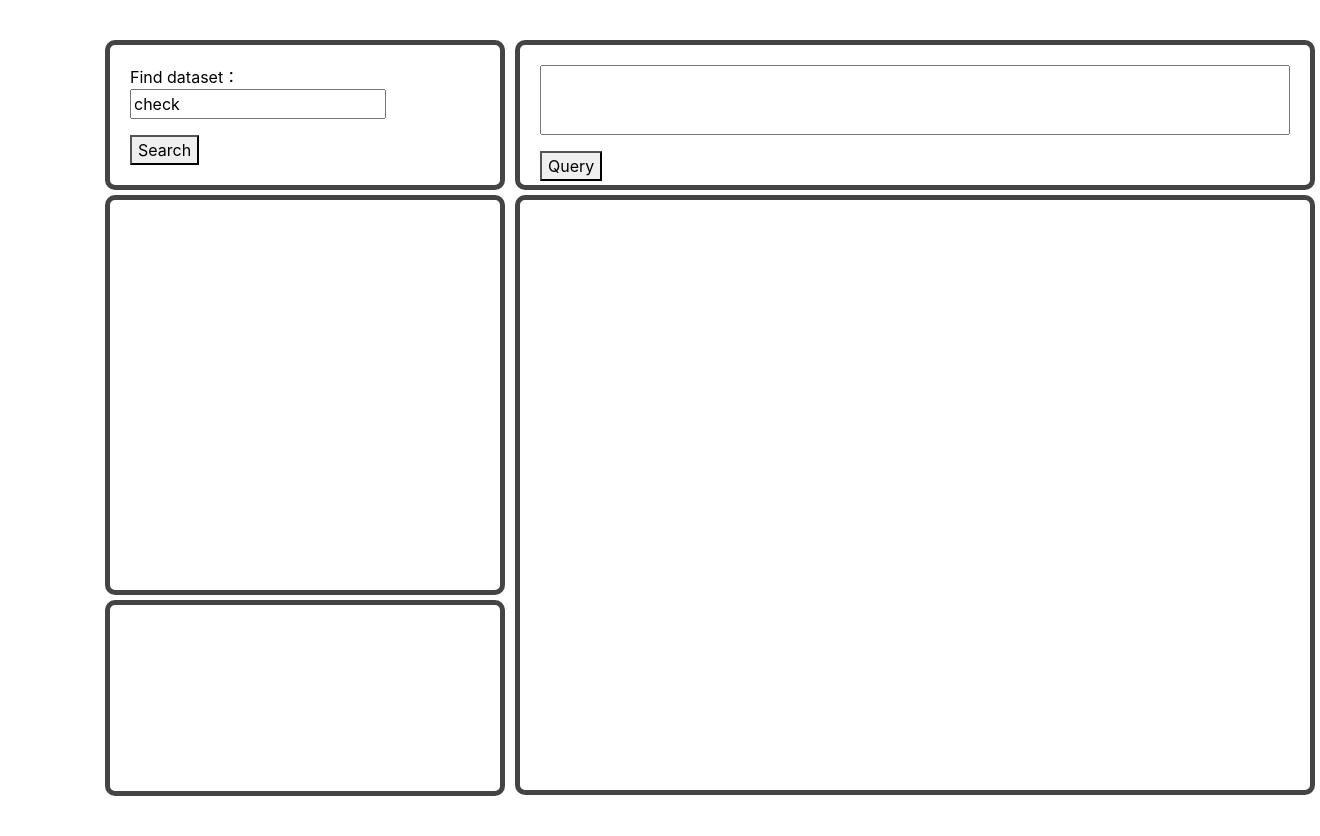
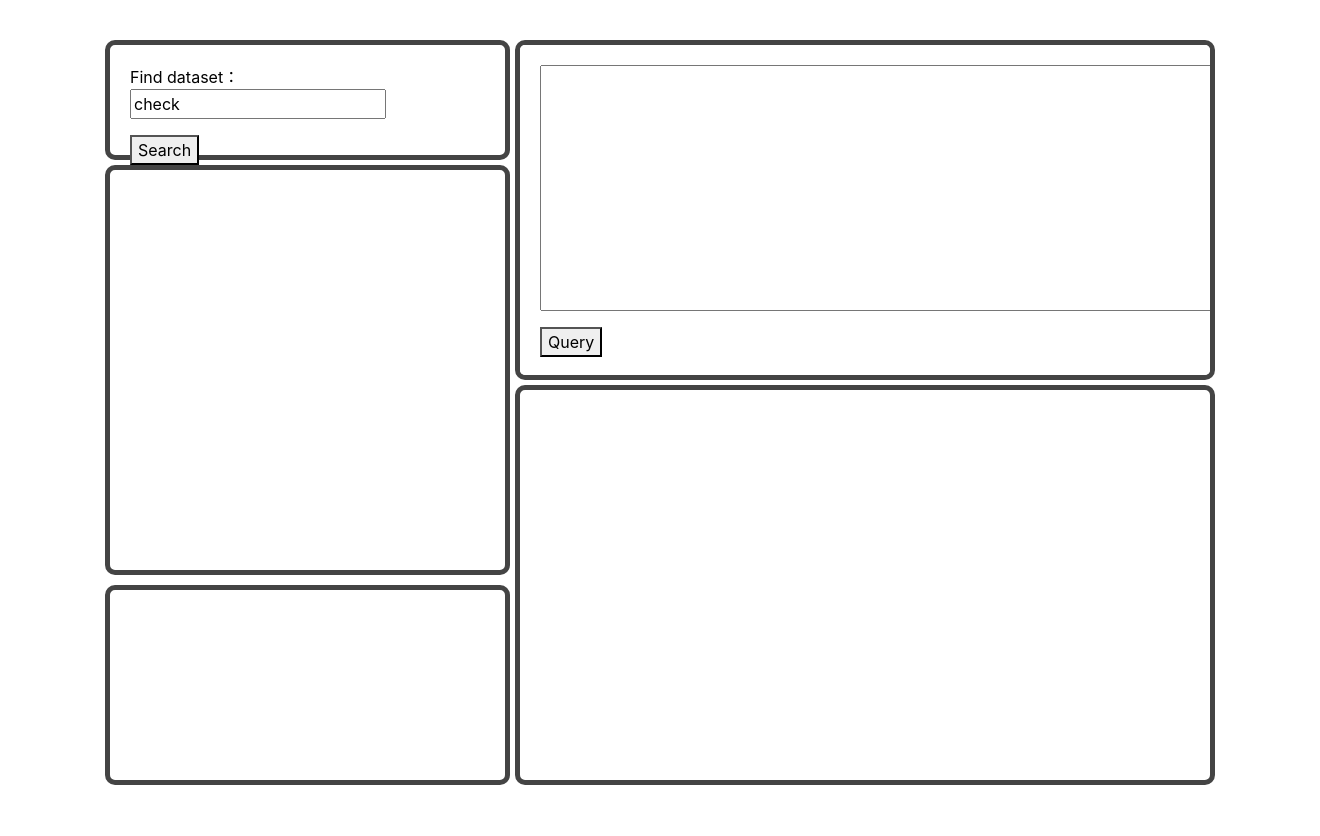
Before and after one commit to xxiao23/snowflake, a Django app: page /presto/query/ in a window 1320 px wide. After the commit the page ends 785 px from the top, so only its background shows below. Run offline with Django 3.2, Linux system fonts and the light colour scheme; some libraries are stand-ins or nearby versions.

Commit message:
Update: enlarge query grid size, and use the last line from text to query

```diff
--- a/UI/snowflakeUI/presto/static/presto/grid.css
+++ b/UI/snowflakeUI/presto/static/presto/grid.css
@@ -6,7 +6,7 @@ body {
     display: grid;
     grid-gap: 5px;
     grid-template-columns: repeat(4, [col] 200px );
-    grid-template-rows: repeat(2, [row] 150px );
+    grid-template-rows: repeat(2, [row] 120px );
     background-color: #ffffff;
     border-color: #000000;
 }
@@ -21,40 +21,34 @@ body {
 }
 
 .a {
-    grid-column: col / span 2;
-    grid-row: row;
-    height: 150px;
-    width: 400px;
+    grid-column: 1 / 3;
+    grid-row: 1;
 }
 
 .b {
-    grid-column: col 3 / span 2;
-    grid-row: row;
-    width: 800px;
-    height: 150px;
+    grid-column: 3 / 8;
+    grid-row: 1 / 6;
+    height: 340px;
+    overflow-y: scroll;
 }
 
 .c {
-    grid-column: col / span 2;
-    grid-row: row 2;
-    width: 400px;
+    grid-column: 1 / 3;
+    grid-row: 2 / 11;
+    height: 410px;
+    overflow-y: scroll;
+}
+
+.d {
+    grid-column: 3 / 8;
+    grid-row: 6 / 12;
     height: 400px;
     overflow-y: scroll;
 }
 
-.d {
-    grid-column: col 3 / span 2;
-    grid-row: row 2;
-    width: 800px;
-    height: 600px;
+.e {
+    grid-column: 1 / 3;
+    grid-row: 11;
+    height: 200px;
     overflow-y: scroll;
 }
-
-
-.e {
-    grid-column: col / span 2;
-    grid-row: row 52;
-    width: 400px;
-    height: 196px;
-    overflow-y: scroll;
-}
--- a/UI/snowflakeUI/presto/static/presto/presto.js
+++ b/UI/snowflakeUI/presto/static/presto/presto.js
@@ -30,7 +30,8 @@ $(document).ready(function () {
     });
 
     $("#AJAX_query").click(function () {
-        var info = $("#info_query").val();
+        var input = $("#info_query").val();
+        var info = input.substr(input.lastIndexOf("\n") + 1);
         var data = { "info": info };
         console.log(info);
 
--- a/UI/snowflakeUI/presto/templates/presto/query.html
+++ b/UI/snowflakeUI/presto/templates/presto/query.html
@@ -20,7 +20,9 @@
             <button id="AJAX_get" type="button">Search</button>
         </div>
         <div class="box b">
-            <p><input type="text" id="info_query" value=""  style="width: 100%; height: 70%"></p>
+            <p>
+                <textarea type="text" id="info_query" cols="90" rows="10"></textarea>
+            </p>
             <button id="AJAX_query" type="button">Query</button>
         </div>
         <div class="box c">
@@ -28,7 +30,9 @@
                 <p><ul class="mylist"></ul></p>
             </div>
         </div>
-        <div class="box d"><p><table id="table"><tbody></tbody></table></p></div>
+        <div class="box d">
+            <p><table id="table"><tbody></tbody></table></p>
+        </div>
         <div class="box e">
             <div class="row">
                 <p><ul class="mylist_e"></ul></p>
--- a/UI/snowflakeUI/presto/views.py
+++ b/UI/snowflakeUI/presto/views.py
@@ -44,17 +44,18 @@ def ajax_get(request):
 
 def ajax_query(request):
     info = request.GET.get('info')
+    data = {}
 
-    conn = jaydebeapi.connect('com.facebook.presto.jdbc.PrestoDriver',
-                                  'jdbc:presto://localhost:8080/system',
-                                  {'user': 'root', 'password': ''})
-    curs = conn.cursor()
-    curs.execute(info)
-    output = curs.fetchall()
-
-
-    data = {}
-    data['info'] = output
+    try:
+        conn = jaydebeapi.connect('com.facebook.presto.jdbc.PrestoDriver',
+                                      'jdbc:presto://localhost:8080/system',
+                                      {'user': 'root', 'password': ''})
+        curs = conn.cursor()
+        curs.execute(info)
+        output = curs.fetchall()
+        data['info'] = output
+    except:
+        data['info'] = [info, "Invalid input!"]
 
     return JsonResponse(data)
 
```
